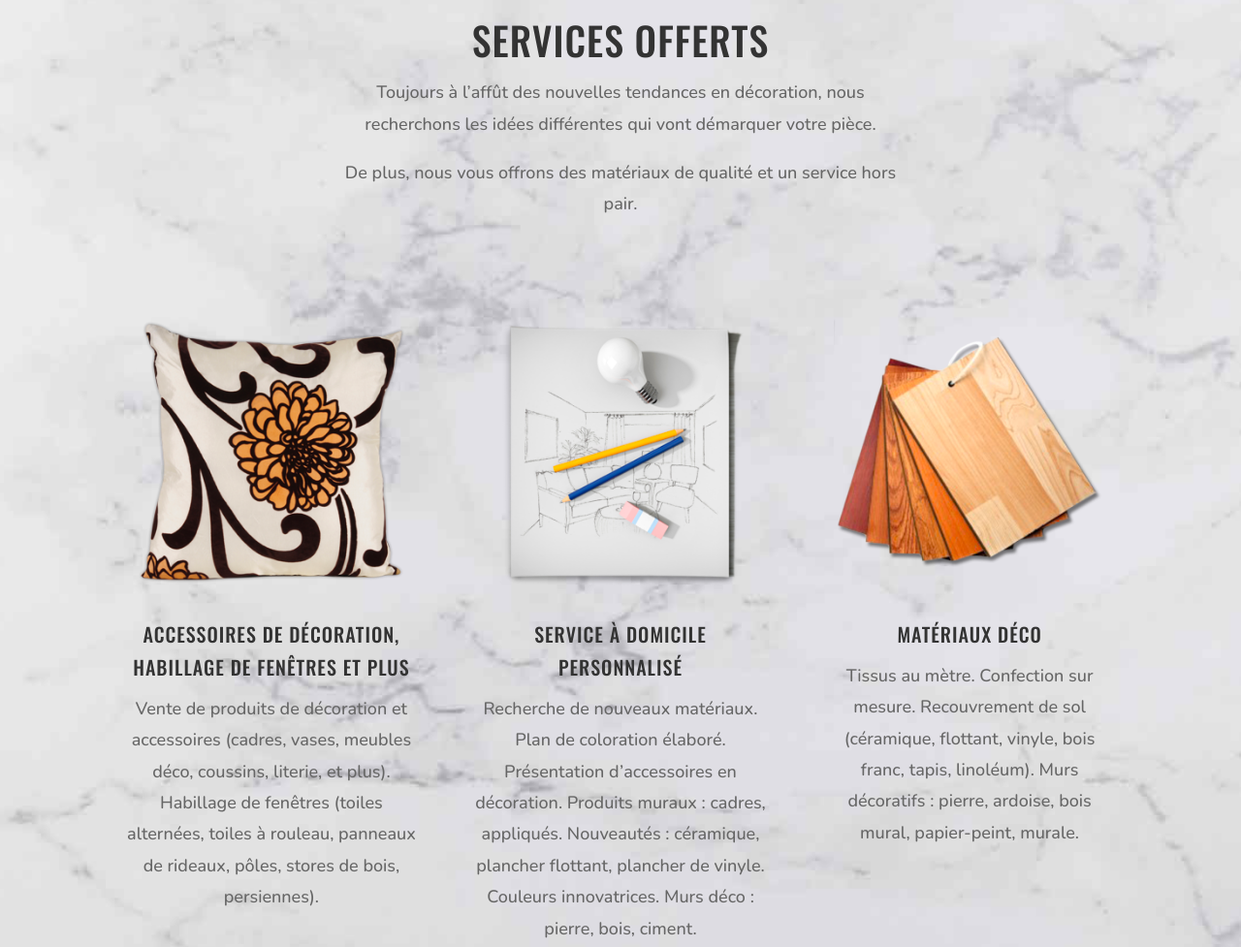
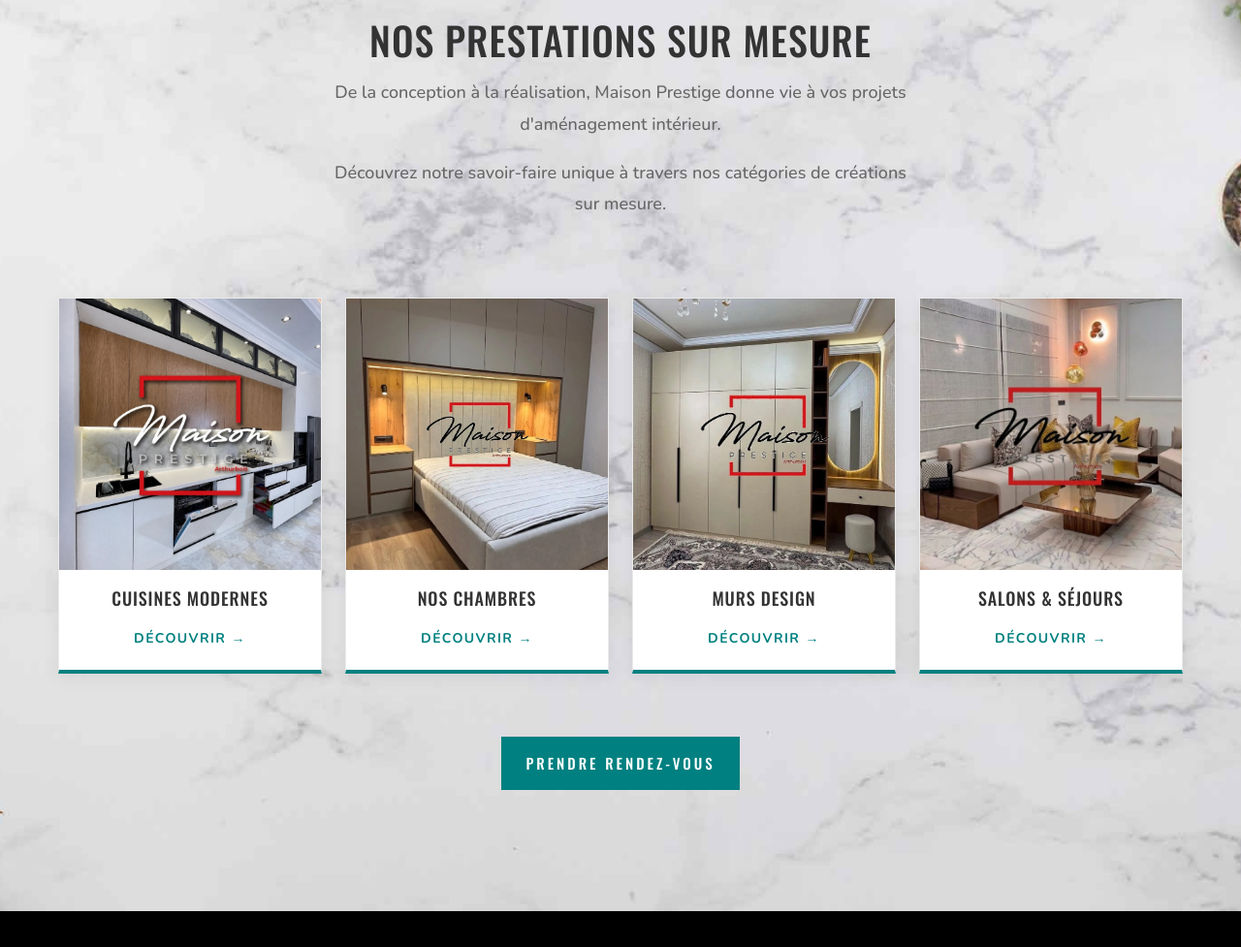
Before and after one commit to Malaaakk0527/maison-prestige, a plain HTML site: page index.html in a window 1280 px wide. Shown: the part 1005-1982 px from the top of the page at 97% size. Drawn offline with Linux system fonts and the light colour scheme; a web font is replaced by a local one.

Commit message:
ajout photo

```diff
--- a/css/maison-chic-custom.css
+++ b/css/maison-chic-custom.css
@@ -589,3 +589,106 @@ body.mc-contact-open {
     grid-template-columns: 1fr;
   }
 }
+
+/* Grille de catégories */
+.mc-categories-grid {
+  display: grid;
+  grid-template-columns: repeat(4, 1fr);
+  gap: 24px;
+  max-width: 1200px;
+  margin: 40px auto;
+  padding: 0 20px;
+}
+
+.mc-category-card {
+  display: block;
+  text-decoration: none;
+  background: #fff;
+  border: 1px solid rgba(0, 0, 0, 0.08);
+  box-shadow: 0 4px 18px rgba(0, 0, 0, 0.06);
+  overflow: hidden;
+  transition: transform 0.3s ease, box-shadow 0.3s ease;
+  border-bottom: 4px solid var(--mc-red);
+}
+
+.mc-category-card:hover {
+  transform: translateY(-5px);
+  box-shadow: 0 10px 25px rgba(0, 0, 0, 0.12);
+}
+
+.mc-category-card__media {
+  position: relative;
+  overflow: hidden;
+  height: 280px;
+  background: #f0f0f0;
+}
+
+.mc-category-card__media img {
+  width: 100%;
+  height: 100%;
+  object-fit: cover;
+  transition: transform 0.5s ease;
+}
+
+.mc-category-card:hover .mc-category-card__media img {
+  transform: scale(1.08);
+}
+
+.mc-category-card__content {
+  padding: 20px;
+  text-align: center;
+}
+
+.mc-category-card__content h3 {
+  font-family: 'Oswald', Helvetica, Arial, sans-serif;
+  font-size: 18px;
+  font-weight: 500;
+  text-transform: uppercase;
+  color: var(--mc-gray);
+  margin: 0 0 10px;
+  letter-spacing: 0.05em;
+}
+
+.mc-category-card__content span {
+  font-family: 'Nunito', Helvetica, Arial, sans-serif;
+  font-size: 14px;
+  color: var(--mc-red);
+  font-weight: bold;
+  text-transform: uppercase;
+  letter-spacing: 0.1em;
+  transition: color 0.2s ease;
+}
+
+.mc-category-card:hover .mc-category-card__content span {
+  color: var(--mc-red-light);
+}
+
+/* Responsive */
+@media (max-width: 980px) {
+  .mc-categories-grid {
+    grid-template-columns: repeat(2, 1fr);
+    gap: 20px;
+  }
+}
+
+@media (max-width: 600px) {
+  .mc-categories-grid {
+    grid-template-columns: 1fr;
+    gap: 20px;
+    padding: 0 16px;
+  }
+  .mc-category-card__media {
+    height: 240px;
+  }
+}
+
+/* Mode sombre */
+html.mc-theme-dark .mc-category-card {
+  background: #242424 !important;
+  border-color: rgba(255, 255, 255, 0.05);
+  box-shadow: 0 4px 18px rgba(0, 0, 0, 0.3) !important;
+}
+
+html.mc-theme-dark .mc-category-card__content h3 {
+  color: #f2f2f2 !important;
+}
--- a/index.html
+++ b/index.html
@@ -166,80 +166,62 @@ a,abbr,acronym,address,applet,b,big,blockquote,body,center,cite,code,dd,del,dfn,
 
 
 
-				<div class="et_pb_text_inner"><h2>SERVICES OFFERTS</h2></div>
+				<div class="et_pb_text_inner"><h2>NOS PRESTATIONS SUR MESURE</h2></div>
 			</div><div class="et_pb_module et_pb_text et_pb_text_1  et_pb_text_align_center et_pb_bg_layout_light">
 
 
 
 
-				<div class="et_pb_text_inner"><p>Toujours à l’affût des nouvelles tendances en décoration, nous recherchons les idées différentes qui vont démarquer votre pièce.</p>
-<p>De plus, nous vous offrons des matériaux de qualité et un service hors pair.</p></div>
+				<div class="et_pb_text_inner"><p>De la conception à la réalisation, Maison Prestige donne vie à vos projets d'aménagement intérieur.</p>
+<p>Découvrez notre savoir-faire unique à travers nos catégories de créations sur mesure.</p></div>
 			</div>
 			</div>
 
 
 
 
-			</div><div class="et_pb_row et_pb_row_1">
-				<div class="et_pb_column et_pb_column_1_3 et_pb_column_1  et_pb_css_mix_blend_mode_passthrough">
-
-
-
-
-				<div class="et_pb_module et_pb_blurb et_pb_blurb_0  et_pb_text_align_center  et_pb_blurb_position_top et_pb_bg_layout_light">
-
-
-
-
-				<div class="et_pb_blurb_content">
-					<div class="et_pb_main_blurb_image"><span class="et_pb_image_wrap et_pb_only_image_mode_wrap"><img loading="lazy" decoding="async" width="320" height="320" src="images/coussin.png" alt="" srcset="images/coussin.png 320w, images/coussin-150x150.png 150w, images/coussin-300x300.png 300w" sizes="(max-width: 320px) 100vw, 320px" class="et-waypoint et_pb_animation_right et_pb_animation_right_tablet et_pb_animation_right_phone wp-image-42"></span></div>
-					<div class="et_pb_blurb_container">
-						<h4 class="et_pb_module_header"><span>ACCESSOIRES DE DÉCORATION, HABILLAGE DE FENÊTRES et plus</span></h4>
-						<div class="et_pb_blurb_description"><p>Vente de produits de décoration et accessoires (cadres, vases, meubles déco, coussins, literie, et plus). Habillage de fenêtres (toiles alternées, toiles à rouleau, panneaux de rideaux, pôles, stores de bois, persiennes).</p></div>
-					</div>
-				</div>
-			</div>
-			</div><div class="et_pb_column et_pb_column_1_3 et_pb_column_2  et_pb_css_mix_blend_mode_passthrough">
-
-
-
-
-				<div class="et_pb_module et_pb_blurb et_pb_blurb_1  et_pb_text_align_center  et_pb_blurb_position_top et_pb_bg_layout_light">
-
-
-
-
-				<div class="et_pb_blurb_content">
-					<div class="et_pb_main_blurb_image"><span class="et_pb_image_wrap et_pb_only_image_mode_wrap"><img loading="lazy" decoding="async" width="320" height="320" src="images/designer3.png" alt="" srcset="images/designer3.png 320w, images/designer3-150x150.png 150w, images/designer3-300x300.png 300w" sizes="(max-width: 320px) 100vw, 320px" class="et-waypoint et_pb_animation_off et_pb_animation_off_tablet et_pb_animation_off_phone wp-image-46"></span></div>
-					<div class="et_pb_blurb_container">
-						<h4 class="et_pb_module_header"><span>SERVICE À DOMICILE PERSONNALISÉ</span></h4>
-						<div class="et_pb_blurb_description"><p>Recherche de nouveaux matériaux. Plan de coloration élaboré. Présentation d’accessoires en décoration. Produits muraux : cadres, appliqués. Nouveautés : céramique, plancher flottant, plancher de vinyle. Couleurs innovatrices. Murs déco : pierre, bois, ciment.</p></div>
-					</div>
-				</div>
-			</div>
-			</div><div class="et_pb_column et_pb_column_1_3 et_pb_column_3  et_pb_css_mix_blend_mode_passthrough et-last-child">
-
-
-
-
-				<div class="et_pb_module et_pb_blurb et_pb_blurb_2  et_pb_text_align_center  et_pb_blurb_position_top et_pb_bg_layout_light">
-
-
-
-
-				<div class="et_pb_blurb_content">
-					<div class="et_pb_main_blurb_image"><span class="et_pb_image_wrap et_pb_only_image_mode_wrap"><img loading="lazy" decoding="async" width="320" height="320" src="images/materiaux.png" alt="" srcset="images/materiaux.png 320w, images/materiaux-150x150.png 150w, images/materiaux-300x300.png 300w" sizes="(max-width: 320px) 100vw, 320px" class="et-waypoint et_pb_animation_left et_pb_animation_left_tablet et_pb_animation_left_phone wp-image-53"></span></div>
-					<div class="et_pb_blurb_container">
-						<h4 class="et_pb_module_header"><span>MATÉRIAUX DÉCO</span></h4>
-						<div class="et_pb_blurb_description"><p>Tissus au mètre. Confection sur mesure. Recouvrement de sol (céramique, flottant, vinyle, bois franc, tapis, linoléum). Murs décoratifs : pierre, ardoise, bois mural, papier-peint, murale.</p></div>
-					</div>
-				</div>
-			</div>
 			</div>
 
+			<div class="mc-categories-grid">
+				<a href="cuisines-modernes.html" class="mc-category-card">
+					<div class="mc-category-card__media">
+						<img src="images/service-cuisine.jpg" alt="Cuisines Modernes">
+					</div>
+					<div class="mc-category-card__content">
+						<h3>Cuisines Modernes</h3>
+						<span>Découvrir &rarr;</span>
+					</div>
+				</a>
 
+				<a href="nos-chambres.html" class="mc-category-card">
+					<div class="mc-category-card__media">
+						<img src="images/service-chambre.jpg" alt="Nos Chambres">
+					</div>
+					<div class="mc-category-card__content">
+						<h3>Nos Chambres</h3>
+						<span>Découvrir &rarr;</span>
+					</div>
+				</a>
 
+				<a href="murs-design.html" class="mc-category-card">
+					<div class="mc-category-card__media">
+						<img src="images/service-murs.jpg" alt="Murs Design">
+					</div>
+					<div class="mc-category-card__content">
+						<h3>Murs Design</h3>
+						<span>Découvrir &rarr;</span>
+					</div>
+				</a>
 
+				<a href="salons-sejours.html" class="mc-category-card">
+					<div class="mc-category-card__media">
+						<img src="images/service-salon.png" alt="Salons & Séjours">
+					</div>
+					<div class="mc-category-card__content">
+						<h3>Salons & Séjours</h3>
+						<span>Découvrir &rarr;</span>
+					</div>
+				</a>
 			</div><div class="et_pb_row et_pb_row_2">
 				<div class="et_pb_column et_pb_column_4_4 et_pb_column_4  et_pb_css_mix_blend_mode_passthrough et-last-child">
 
```
Also changed, not shown: images/service-chambre.jpg (added), images/service-cuisine.jpg (added), images/service-murs.jpg (added), images/service-salon.png (added).
